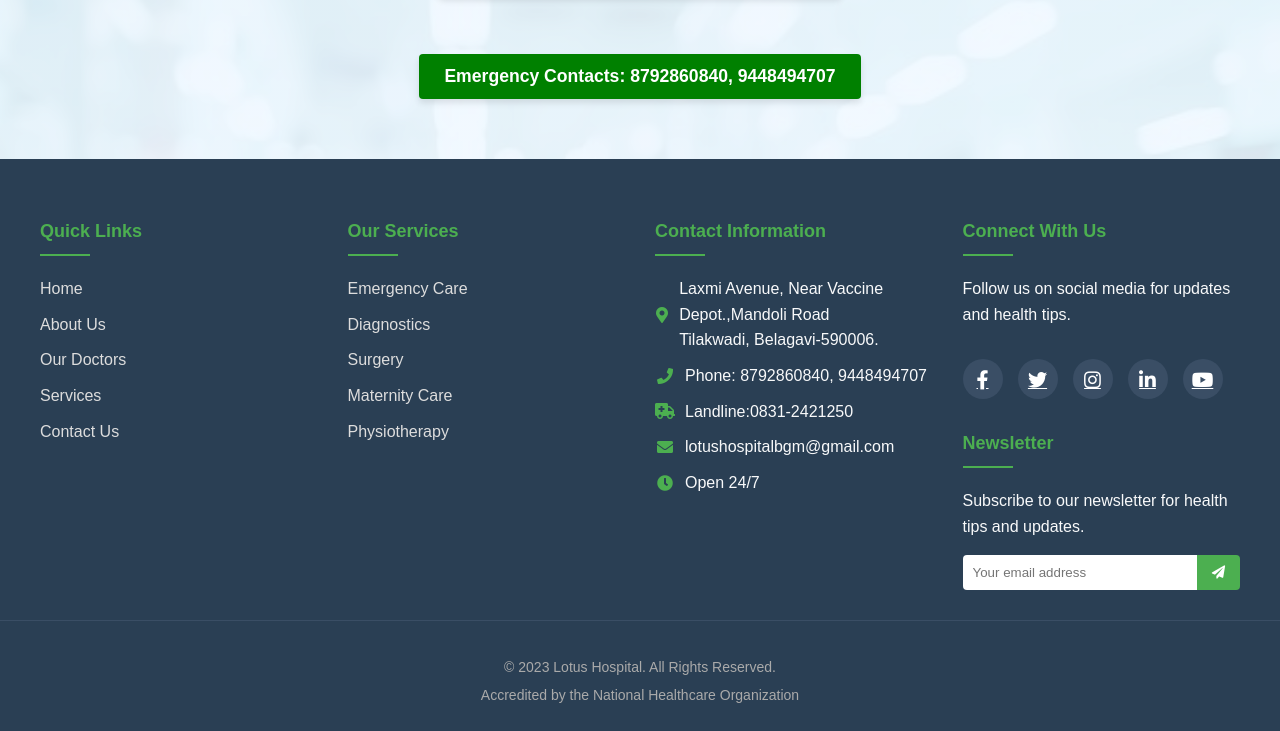
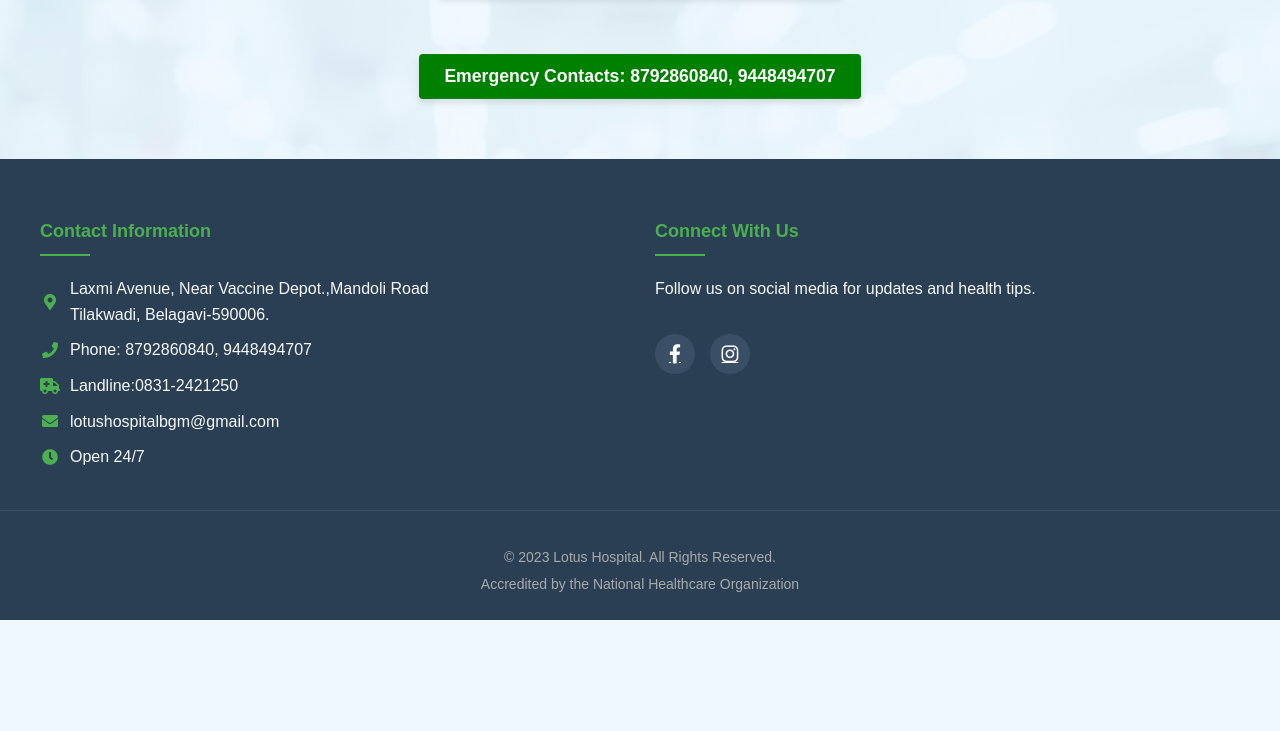
Before and after one commit to Ganesh452/LH, a plain HTML site: page index.html in a window 1280 px wide. Shown: the part 908-1639 px from the top of the page. After the commit the page ends 1528 px from the top, so only its background shows below. Drawn offline with Linux system fonts and the light colour scheme.

Commit message:
Update index.html

```diff
--- a/index.html
+++ b/index.html
@@ -783,7 +783,8 @@
                 <li>State-of-the-art 24/7 Emergency Care & ICU</li>
                 <li>Advanced diagnostic center with cutting-edge technology</li>
                 <li>Specialized ICUs for different medical needs</li>
-                <li>Modern Operation Theatre with advanced equipment</li>
+                <li>Modern Operation Theatre</li>
+                <li>Advanced equipment</li>
                 <li>Comfortable patient rooms with modern amenities</li>
                 <li>Pharmacy with 24/7 availability</li>
                 <li>Rehabilitation center with physiotherapy</li>
@@ -909,27 +910,6 @@
 
     <footer>
         <div class="footer-container">
-            <div class="footer-section">
-                <h3>Quick Links</h3>
-                <ul>
-                    <li><a href="#" data-section="home">Home</a></li>
-                    <li><a href="#" data-section="about">About Us</a></li>
-                    <li><a href="#" data-section="doctors">Our Doctors</a></li>
-                    <li><a href="#" data-section="services">Services</a></li>
-                    <li><a href="#" data-section="contact">Contact Us</a></li>
-                </ul>
-            </div>
-
-            <div class="footer-section">
-                <h3>Our Services</h3>
-                <ul>
-                    <li><a href="#">Emergency Care</a></li>
-                    <li><a href="#">Diagnostics</a></li>
-                    <li><a href="#">Surgery</a></li>
-                    <li><a href="#">Maternity Care</a></li>
-                    <li><a href="#">Physiotherapy</a></li>
-                </ul>
-            </div>
 
             <div class="footer-section">
                 <h3>Contact Information</h3>
@@ -947,18 +927,8 @@
                 <p>Follow us on social media for updates and health tips.</p>
                 <div class="social-media">
                     <a href="#"><i class="fab fa-facebook-f"></i></a>
-                    <a href="#"><i class="fab fa-twitter"></i></a>
                     <a href="#"><i class="fab fa-instagram"></i></a>
-                    <a href="#"><i class="fab fa-linkedin-in"></i></a>
-                    <a href="#"><i class="fab fa-youtube"></i></a>
                 </div>
-
-                <h3 style="margin-top: 30px;">Newsletter</h3>
-                <p>Subscribe to our newsletter for health tips and updates.</p>
-                <form class="newsletter-form">
-                    <input type="email" placeholder="Your email address">
-                    <button type="submit"><i class="fas fa-paper-plane"></i></button>
-                </form>
             </div>
         </div>
 
```
